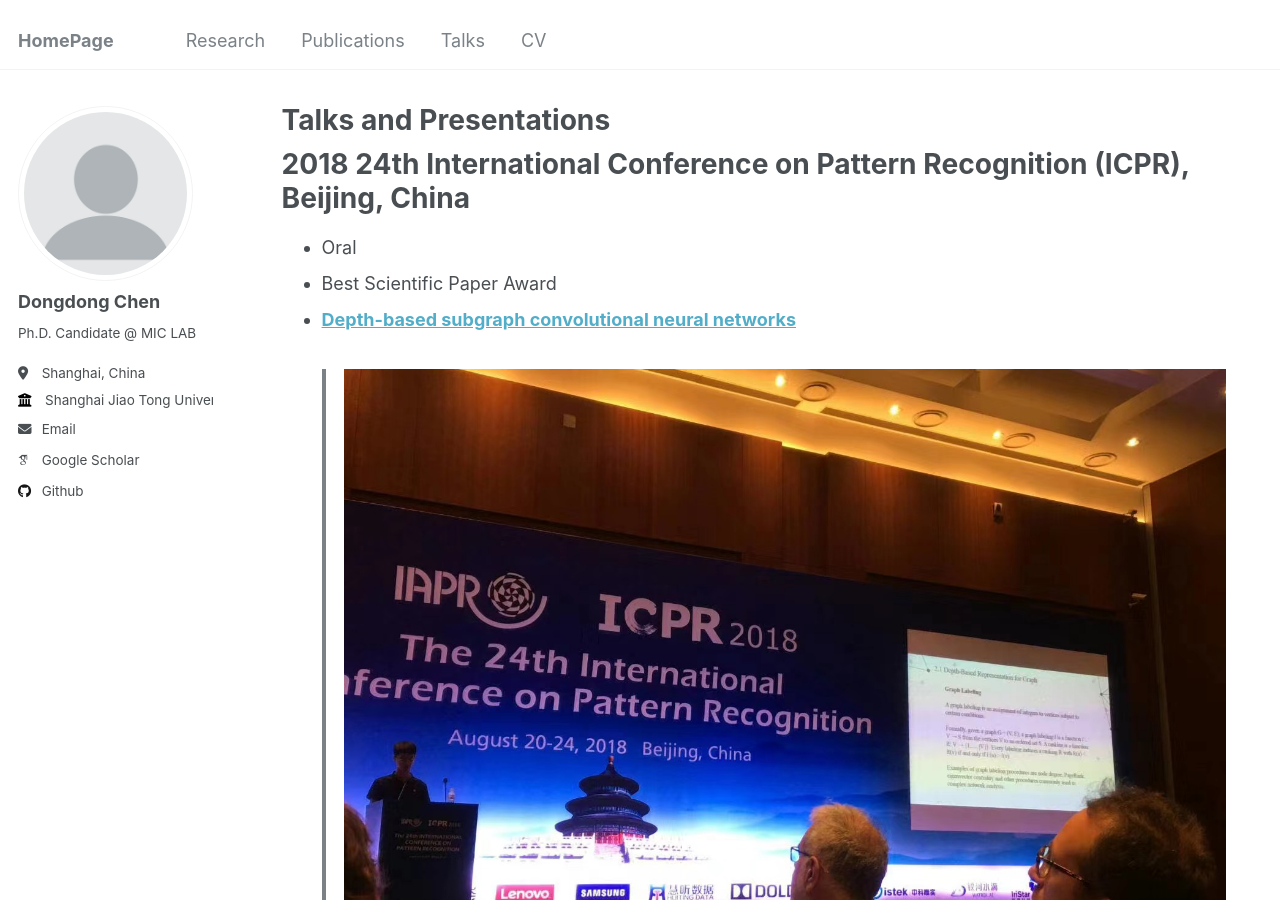
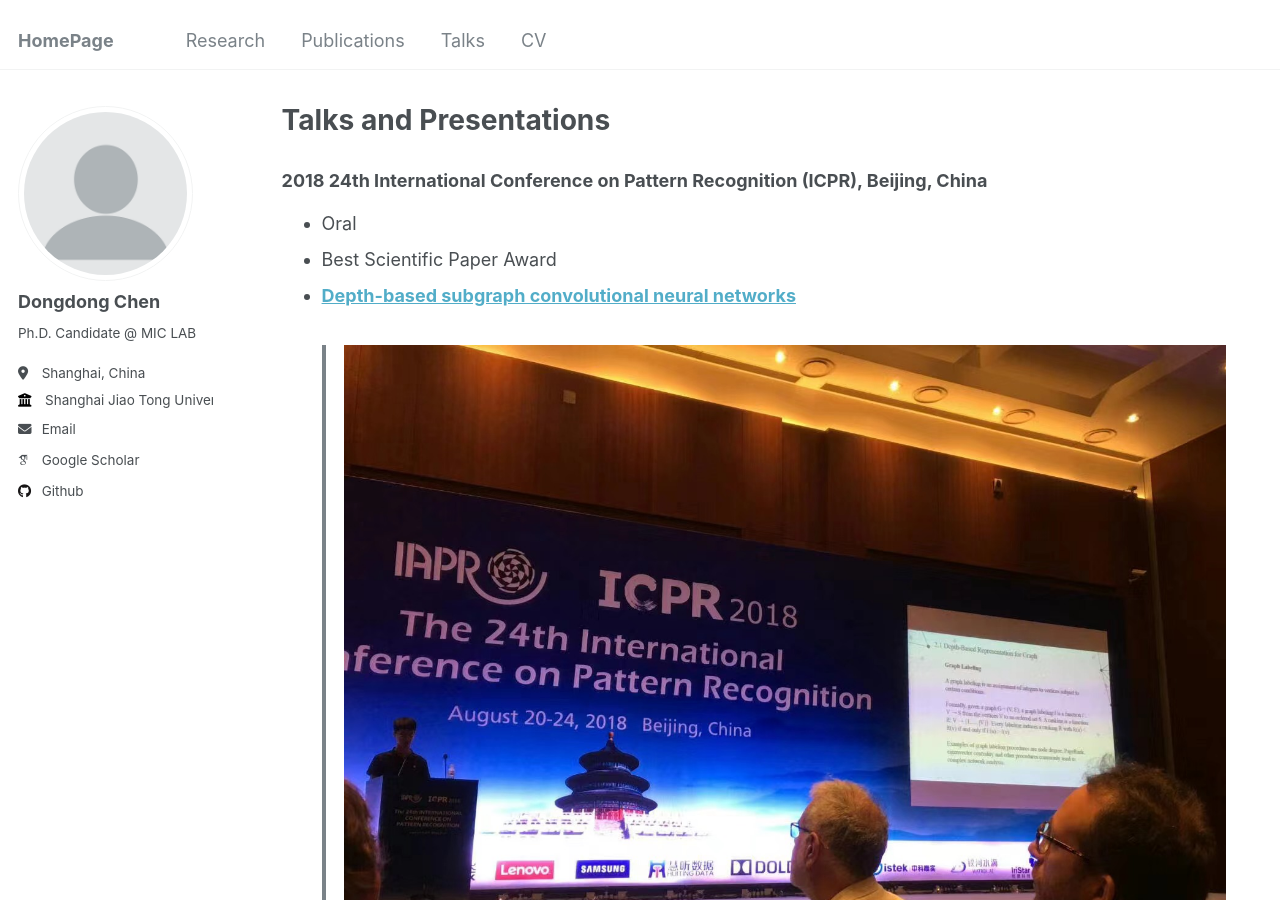
Before and after one commit to DongDChen/DongDChen.github.io, a Jekyll site: the page built from _pages/talks.md, in a window 1280 px wide and 900 px high. Built offline with Jekyll 4.4.1, drawn with Linux system fonts in a browser that asks for light colours; some web fonts are replaced.

```diff
--- a/_pages/talks.md
+++ b/_pages/talks.md
@@ -6,8 +6,8 @@ author_profile: true
 ---
 
 
-2018 24th International Conference on Pattern Recognition (ICPR), Beijing, China
-===
+### 2018 24th International Conference on Pattern Recognition (ICPR), Beijing, China
+
 - Oral
 - Best Scientific Paper Award <br>
 - <b><a href="https://ieeexplore.ieee.org/abstract/document/8545090/" target="_blank">Depth-based subgraph convolutional neural networks</a></b><br>
```
